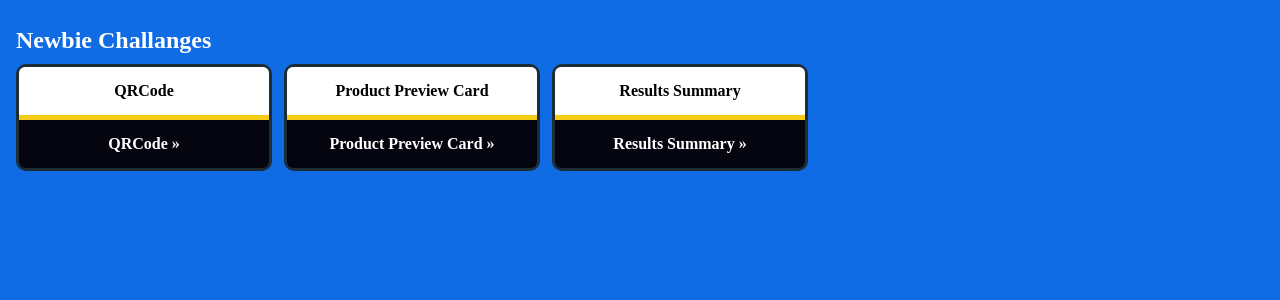
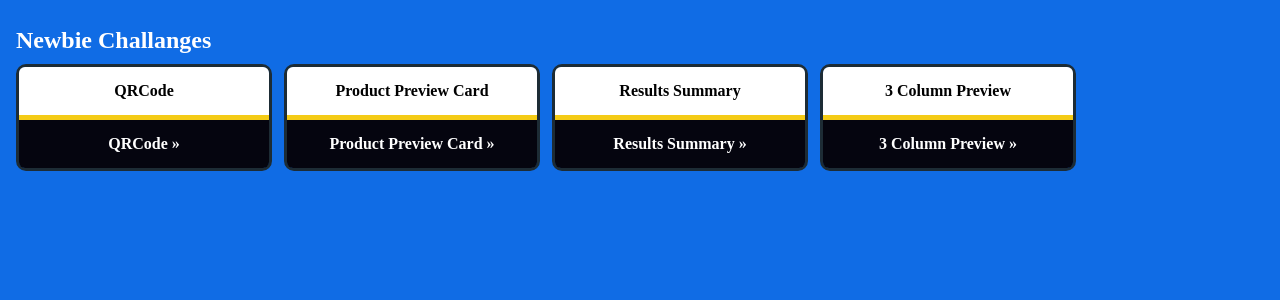
Before and after one commit to alexanderivanov2/frontend-mentor, a Vue app: page / in a window 1280 px wide. Shown: the top 300 px of the page. Built offline with nearby package versions, Linux system fonts and the light colour scheme.

Commit message:
implement new page to constants and build route

```diff
--- a/src/assets/constants/homePageConstants/newbieCardsConstants.js
+++ b/src/assets/constants/homePageConstants/newbieCardsConstants.js
@@ -10,7 +10,11 @@ const newbieCardsList = [
     {
         cardName: 'Results Summary',
         routeName: 'ResultsSummary',
-    }
+    },
+    {
+        cardName: '3 Column Preview',
+        routeName: '3ColumnPreview',
+    },
 ]
 
 export {
--- a/src/router/index.js
+++ b/src/router/index.js
@@ -24,6 +24,11 @@ const router = createRouter({
       path: '/newbie/results-summary',
       name: 'ResultsSummary',
       component: () => import('../views/NewbiePages/ResultsSummary/ResultsSummary.vue')
+    },
+    {
+      path: '/newbie/3-column-preview',
+      name: '3ColumnPreview',
+      component: () => import('../views/NewbiePages/3ColumnPreview/3ColumnPreview.vue')
     }
   ]
 })
```
